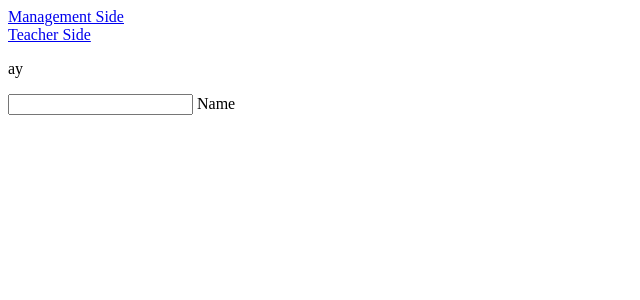
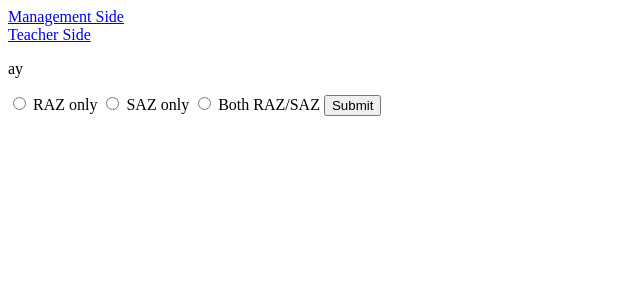
Before and after one commit to somersjw/Teacher_Alert_System, a PHP site: page / in a window 1280 px wide. Shown: the top 300 px of the page, without its empty margins (0-640 px from the left). Run offline with PHP 8.4, Linux system fonts and the light colour scheme; some libraries are stand-ins or nearby versions.

Commit message:
adding user select

```diff
--- /dev/null
+++ b/html/content/js/angular/alert-system.module.js
@@ -0,0 +1,4 @@
+
+(function () {
+    angular.module('AlertSystem', []);
+})();
--- /dev/null
+++ b/html/include.html
@@ -0,0 +1,14 @@
+<!-- <script type="text/javascript" src="/shared/js/angular/alert-system/alert-system.component.js"></script>
+
+<script type="text/javascript" src="/shared/js/angular/alert-system/alert-core/alert-core.factory"></script>
+<script type="text/javascript" src="/shared/js/angular/alert-system/alert-core/alert-core-data.factory"></script>
+<script type="text/javascript" src="/shared/js/angular/alert-system/alert-core/alert-subscription.service"></script>
+<script type="text/javascript" src="/shared/js/angular/alert-system/alert-core/alert-system-event-broker.factory"></script>
+
+<script type="text/javascript" src="/shared/js/angular/alert-system/alert-form/alert-form.component"></script>
+
+<script type="text/javascript" src="/shared/js/angular/alert-system/pending-alerts/pending-alert-list.component"></script>
+<script type="text/javascript" src="/shared/js/angular/alert-system/pending-alerts/pending-alert-view.factory"></script>
+
+<script type="text/javascript" src="/shared/js/angular/alert-system/pending-alert-edit/pending-alert-edit.factory"></script> -->
+<script src="https://cdnjs.cloudflare.com/ajax/libs/angular.js/1.6.9/angular.min.js"></script>
--- a/html/index.html
+++ b/html/index.html
@@ -8,8 +8,13 @@ $name = 'Jack';
 
 <body>
 <p> ay </p>
-<input type="text" id="member_name">
-<label for="member_name"> Name </label>
+
+<form method="post" action="/selectUser">
+	<input type="radio" name="user" value="RAZ"> RAZ only
+	<input type="radio" name="user" value="SAZ"> SAZ only
+	<input type="radio" name="user" value="ALL"> Both RAZ/SAZ
+	<input type="submit" name="submit" value="Submit">
+</form>
 </body>
 
 </html>
--- a/html/index.php
+++ b/html/index.php
@@ -10,7 +10,7 @@ $router = new Router($request);
 include 'navbar.html';
 
 $router->get('/', function () {
-	//include 'include.html';
+	include 'include.html';
 	include 'index.html';
 });
 
@@ -21,3 +21,7 @@ $router->get('/teacher', function() {
 $router->get('/manage', function() {
     include 'manage.html';
 });
+
+$router->post('/selectUser', function() {
+	echo $_POST["user"];
+});
```
